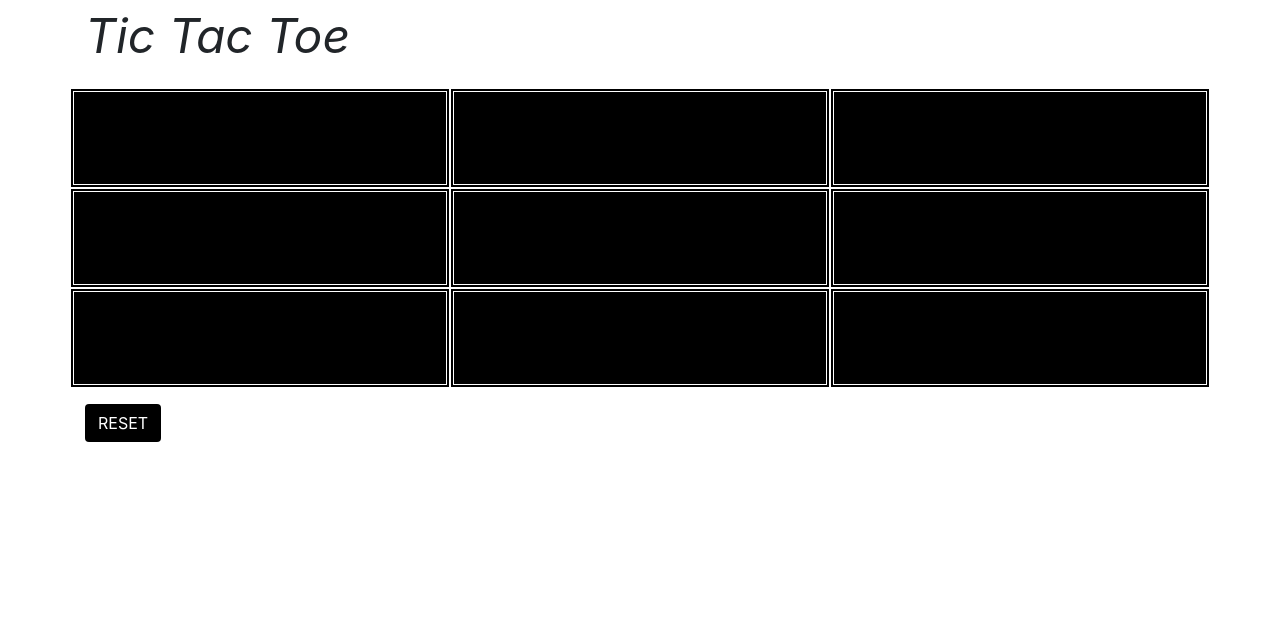
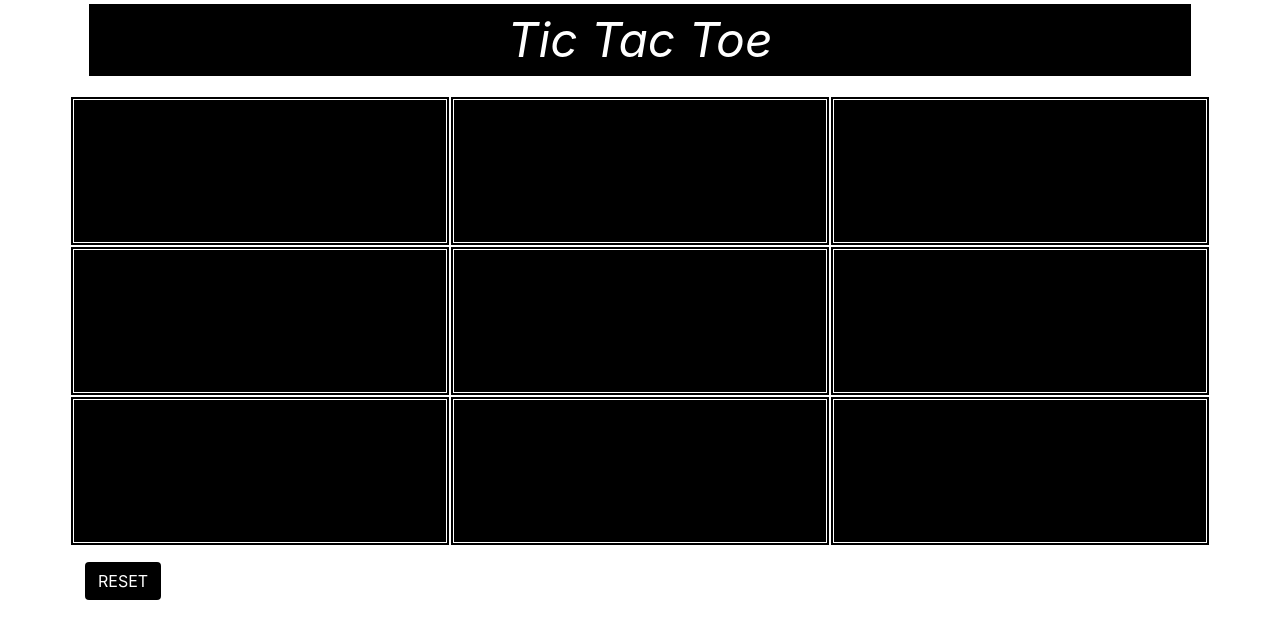
Before and after one commit to Jgriebel1990/react-tactictoe, a React (Create React App) app: page / in a window 1280 px wide. Shown: the top 638 px of the page. Built offline with nearby package versions, Linux system fonts and the light colour scheme.

Commit message:
added some more ccs styles so it looks a little better

```diff
--- a/src/App.js
+++ b/src/App.js
@@ -74,7 +74,8 @@ class App extends Component {
                                                        status={tile.status}
                                                        />)
     return (
-      <div className='container'>
+      <div className='bg-color'>
+        <div className='container bg-color'>
       <p className='header-font'>
       Tic Tac Toe
 
@@ -98,6 +99,7 @@ class App extends Component {
           <div className='col-md-1 square' onClick={this.tileClick}></div>
         </div> */}
         <button className="btn button" onClick={this.resetGame}>RESET</button>
+        </div>
       </div>
     );
   }
--- a/src/Tile.js
+++ b/src/Tile.js
@@ -2,8 +2,6 @@ import React, { Component } from 'react';
 
 class Tile extends Component{
     render(){
-
-
         return(
             <div className='col-md-4 square'
                  onClick={this.props.tileClick}>{this.props.status}</div>
--- a/src/index.css
+++ b/src/index.css
@@ -1,17 +1,20 @@
 .square {
-  width: 100px;
-  height: 100px;
+  width: 150px;
+  height: 150px;
   background-color:black;
   border: 4px double white;
   text-align: center;
-  font-size: 3rem;
+  font-size: 5rem;
   color: white;
-  flex-wrap: wrap;
 }
 
 .header-font {
+  border: 4px solid white;
   font-size: 3rem;
   font-style: oblique;
+  text-align: center;
+  color: white;
+  background-color: black;
 }
 
 .button {
@@ -19,8 +22,5 @@
   background-color: black;
   border-style: 2px solid black;
   color: white;
+  margin-bottom: 1rem;
 }
-
-.row-width{
-  width: 2px;
-}
```
